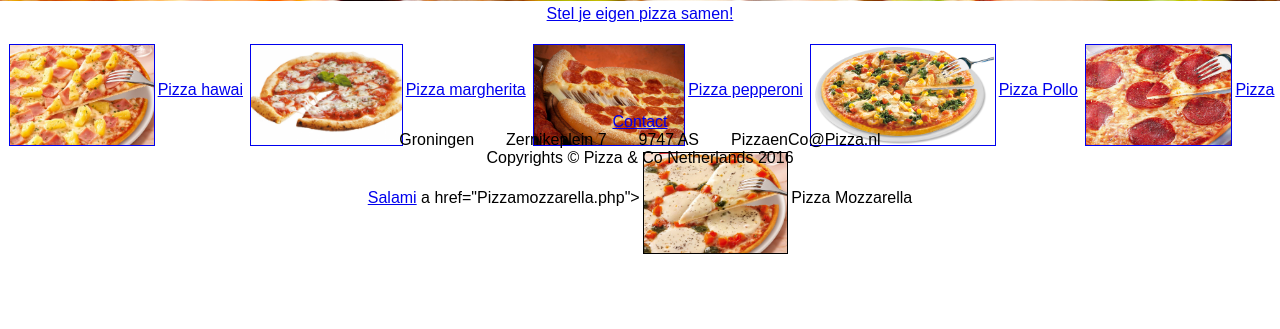
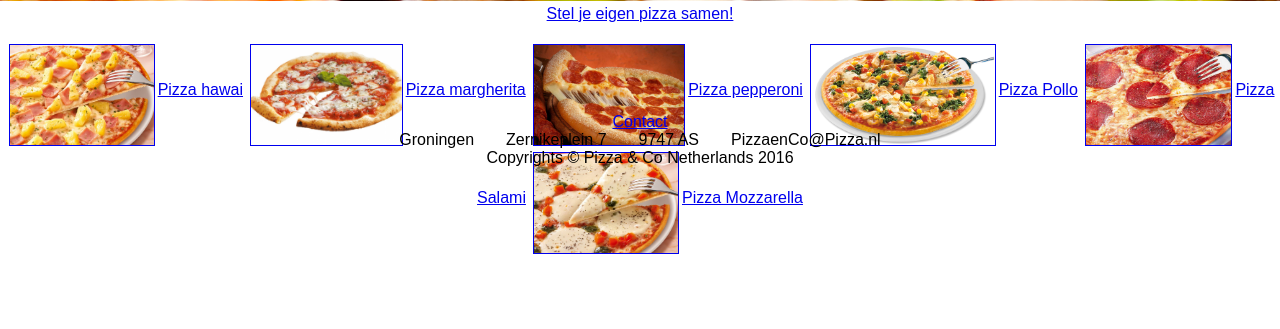
Before and after one commit to TheMalkolonie/Project, a PHP site: page /pizzaenco/Menukaart.php in a window 1280 px wide; the page is wider, and only the part inside the window is pictured. Shown: the part 617-946 px from the top of that part. Run offline with PHP 8.4, Linux system fonts and the light colour scheme.

Commit message:
Update Pizzapagina.php

```diff
--- a/Website/Pizzapagina.php
+++ b/Website/Pizzapagina.php
@@ -10,7 +10,7 @@
     <a href="Pizzapepperoni.php"><img src ="images/pepperoni.jpg" align="middle" hspace=3" vspace="3 width="77" height="100" border="1">Pizza pepperoni</a>
     <a href="Pizzapollo.php"><img src ="images/pollo.jpg" align="middle" hspace=3" vspace="3 width="77" height="100" border="1">Pizza Pollo</a>
     <a href="Pizzasalami.php"><img src ="images/salami.jpg" align="middle" hspace=3" vspace="3 width="77" height="100" border="1">Pizza Salami</a>
-    a href="Pizzamozzarella.php"><img src ="images/mozzarella.jpg" align="middle" hspace=3" vspace="3 width="77" height="100" border="1">Pizza Mozzarella</a>
+    <a href="Pizzamozzarella.php"><img src ="images/mozzarella.jpg" align="middle" hspace=3" vspace="3 width="77" height="100" border="1">Pizza Mozzarella</a>
 </center>
 </body>
 </html>
```
